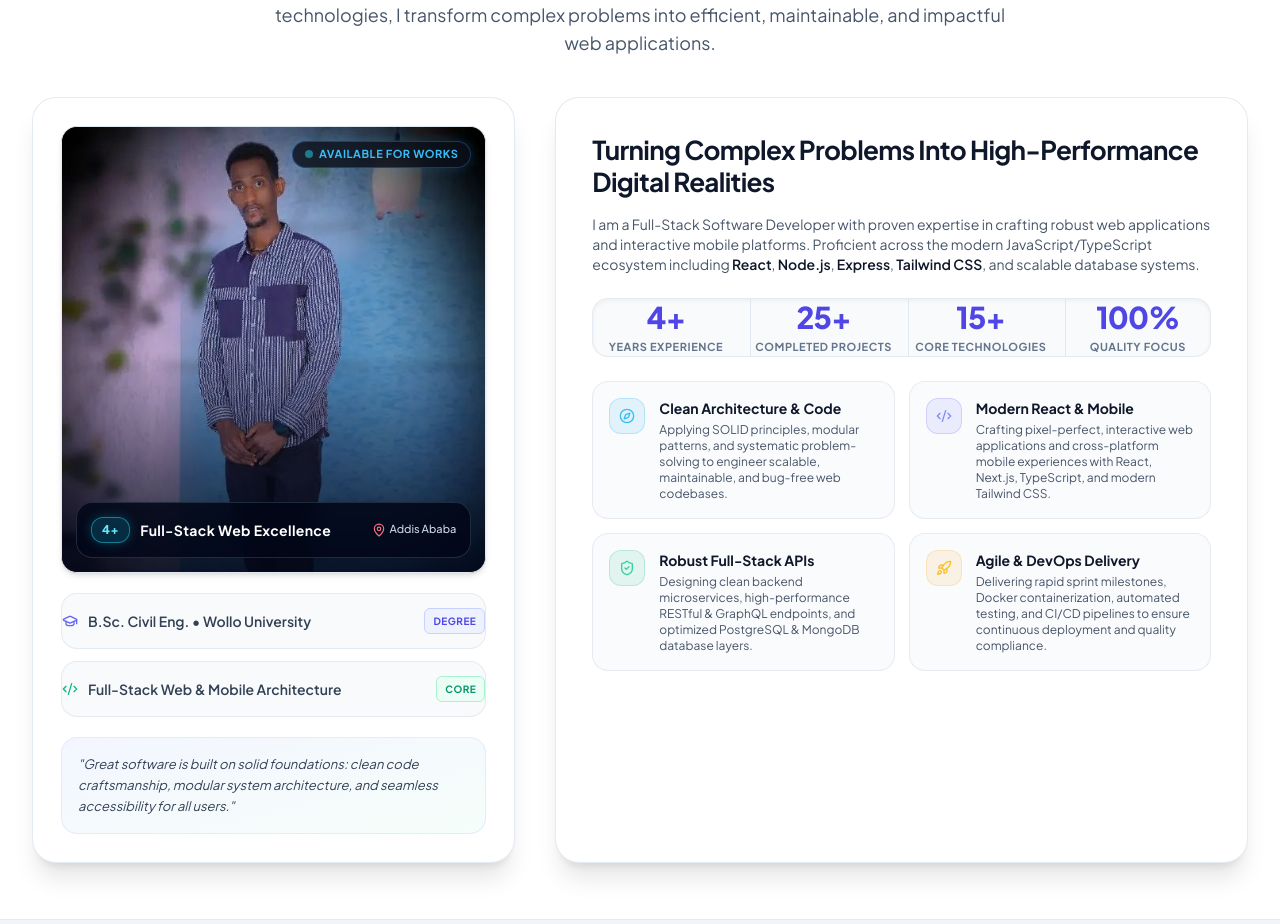
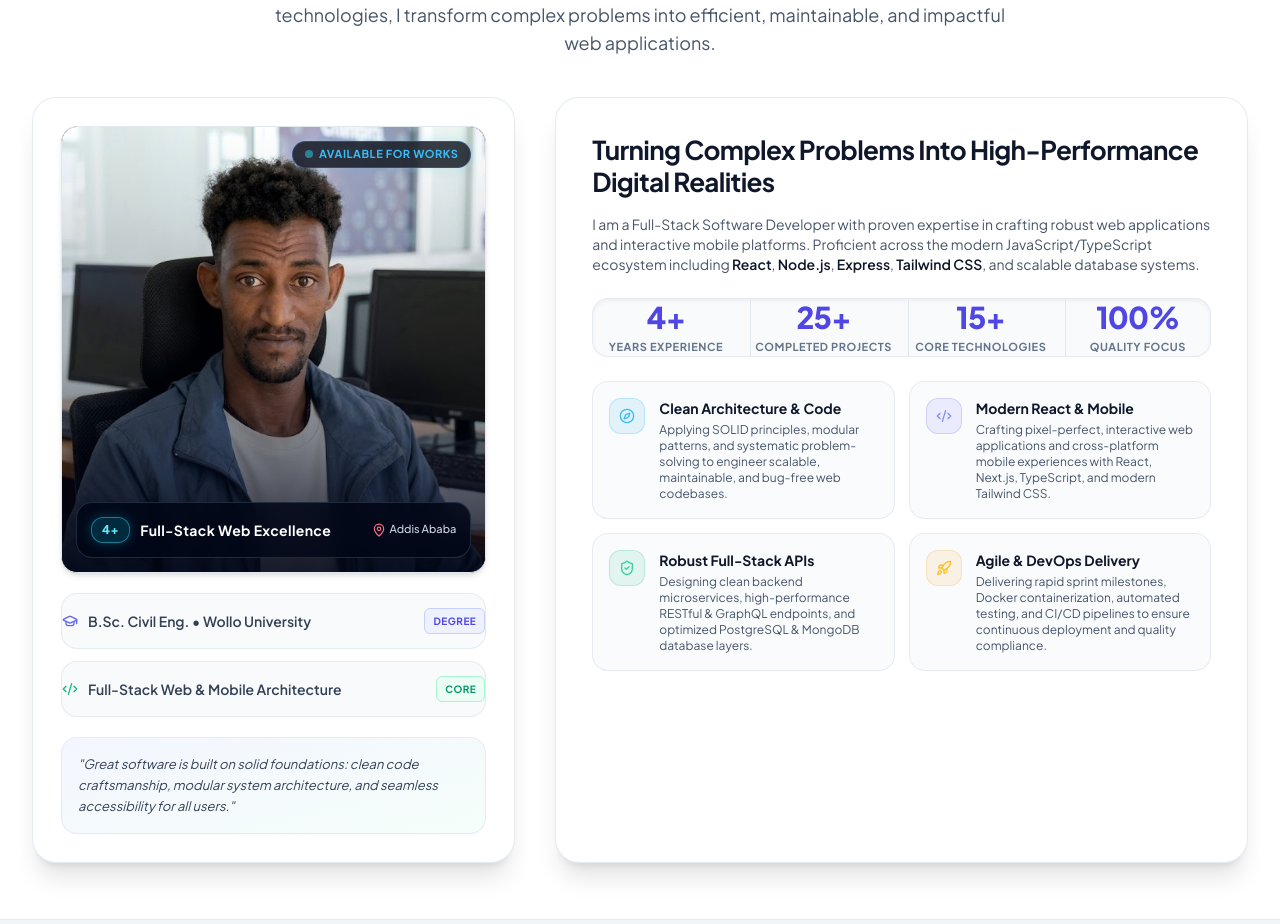
Before and after one commit to meseretshumye/Resume, a React (Vite) app: page / in a window 1280 px wide. Shown: the part 1010-1934 px from the top of the page. Built offline with nearby package versions, Linux system fonts and the light colour scheme.

Commit message:
feat(about): replace about section image with high quality desk portrait without altering original photo look

```diff
--- a/src/components/About.jsx
+++ b/src/components/About.jsx
@@ -105,7 +105,7 @@ export default function About({ personalInfo = {}, onOpenResume }) {
                     personalInfo.avatar || "/images/meseret-shumye-portrait.jpg"
                   }
                   alt={personalInfo.name || "Meseret Shumye"}
-                  className="w-full h-full object-cover object-top group-hover:scale-105 transition-transform duration-700"
+                  className="w-full h-full object-cover object-[center_12%] contrast-[1.03] brightness-[1.02] group-hover:scale-105 transition-transform duration-700"
                 />
                 <div className="absolute inset-0 bg-gradient-to-t from-slate-950/90 via-slate-950/20 to-transparent"></div>
 
```
Also changed, not shown: public/images/meseret-about-desk.jpg (added), public/images/meseret-shumye-portrait.jpg.
